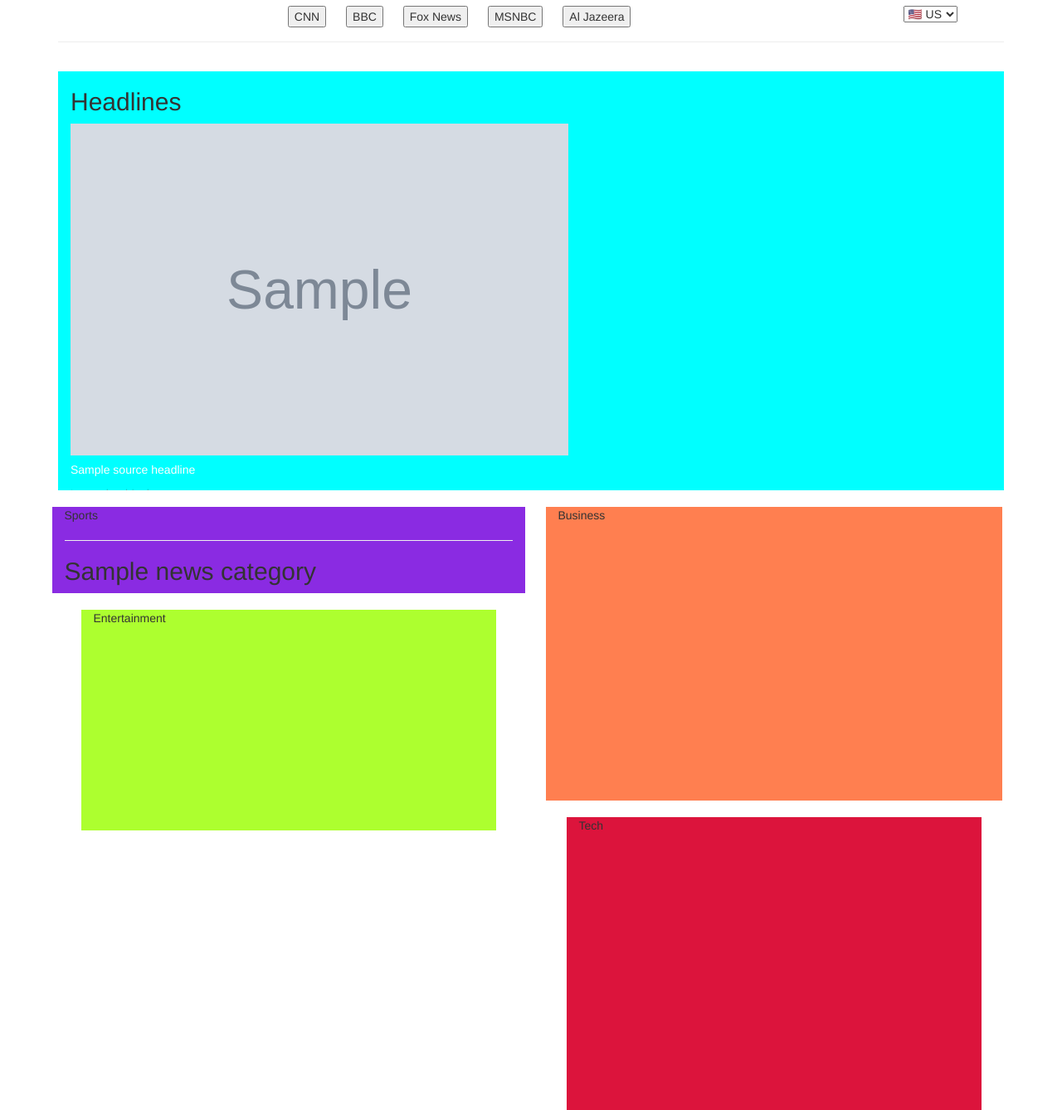
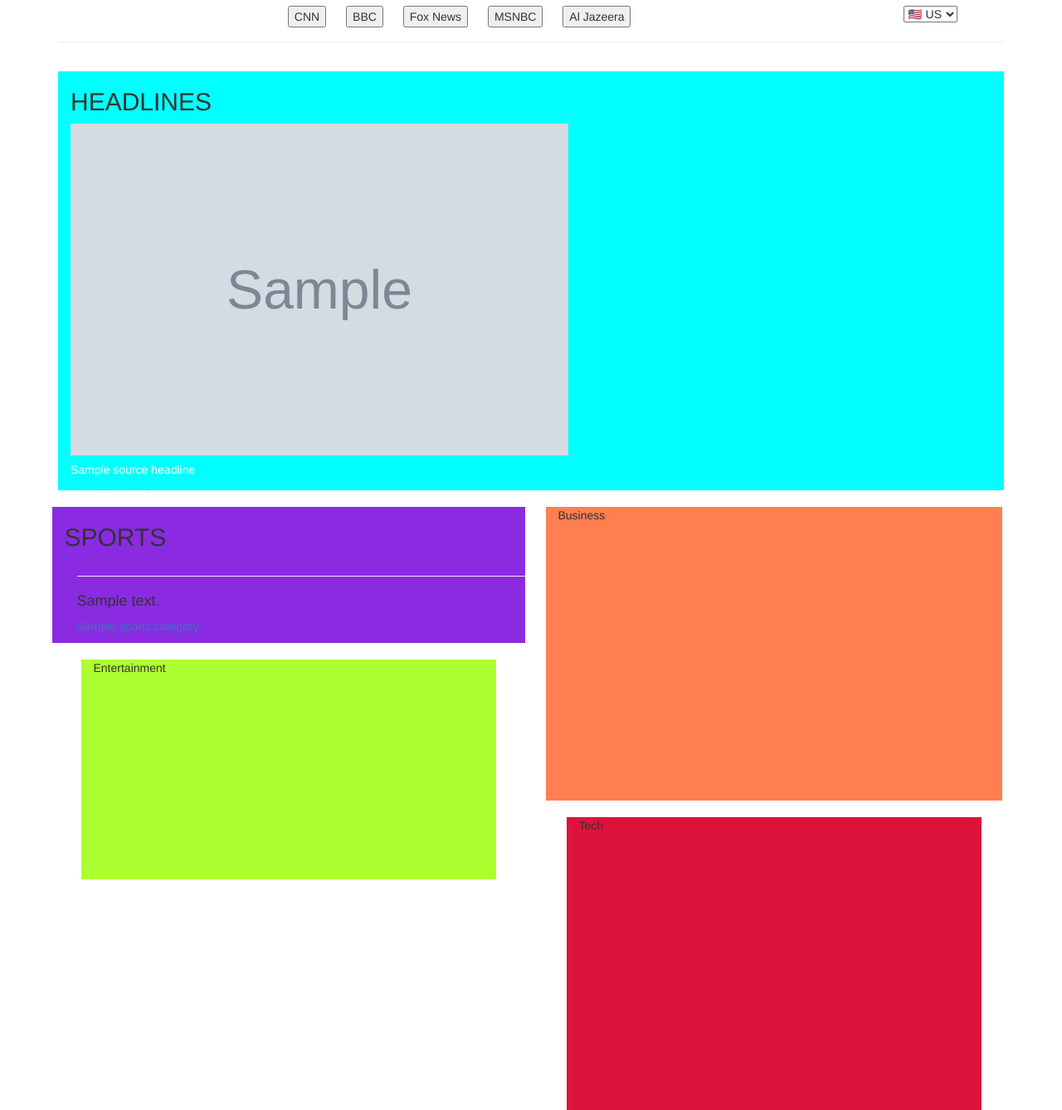
Before and after one commit to Muia23/NewsHub, a Flask app: template app/templates/index.html in a window 1280 px wide. Shown: the part 319-1657 px from the top of the page at 83% size. Run offline with Flask 2, Linux system fonts and the light colour scheme; the template is opened without the code that fills it: most values are stand-ins (such as "Sample title", 1, 10 or a date in 2020); grey boxes marked "Sample" are stand-in pictures; parts of the project's set-up code (start-up, migrations or seed data) failed here and were passed over; some libraries are stand-ins or nearby versions.

Commit message:
add sports category news

```diff
--- a/app/templates/index.html
+++ b/app/templates/index.html
@@ -41,7 +41,7 @@
     <hr>
     <div class="row" style="padding: 15px;">
         <div class="container-fluid" style="background-color: aqua; ">
-            <h2>Headlines</h2>
+            <h2>HEADLINES</h2>
             <div class="d-flex flex-row flex-nowrap" style="max-height: 50vh; overflow-y: scroll;">
             {% for source_headline in source %}
                 <div class="card card-body">
@@ -66,12 +66,15 @@
     </style>
     <div class="row">
         <div class="col-md-6" style="padding: 5px;">
-            <div class="container" style="background-color: blueviolet; max-height: 50vh; width: 570px; overflow-y: scroll;">
-                Sports
-                {% for news_category in category %}
-                    <hr>
-                    <h2> {{news_category.name }}</h2>
-                {% endfor %}
+            <div class="container" style="background-color: blueviolet; width: 570px; ">
+                <h2>SPORTS</h2>
+                <div class="container" style="max-height: 50vh; width: 570px; overflow-y: scroll;">
+                    {% for sports_category in sports %}
+                        <hr>
+                        <h4> {{sports_category.description }}</h4>
+                        <p><a href="{{sports_category.url}}"> {{sports_category.name }}</a></p>
+                    {% endfor %}
+                </div>
             </div>
             <br>
             <div class="container" style="background-color:greenyellow; height: 30vh; width: 500px;">
```
